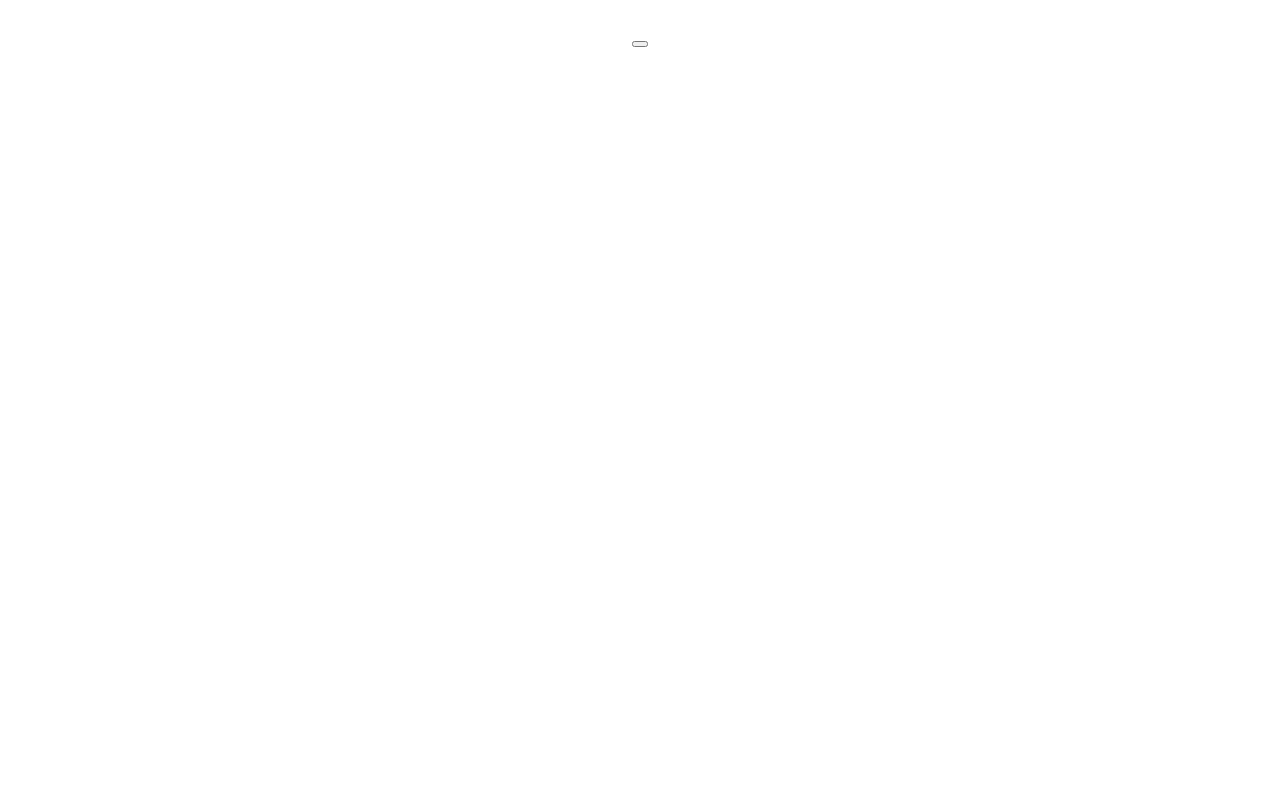
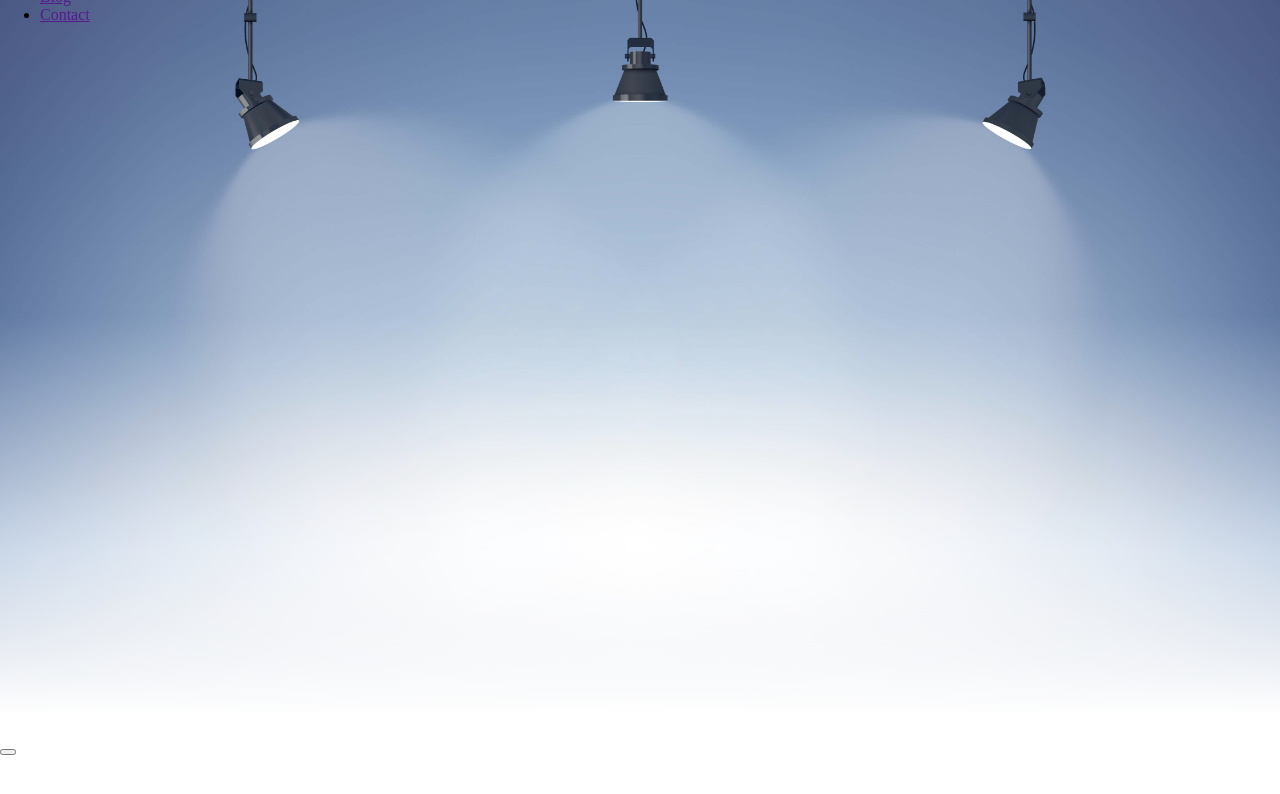
Before and after one commit to robindkns/ProjetCSSResponsive, a plain HTML site: page index.html in a window 1280 px wide. Drawn offline with Linux system fonts and the light colour scheme.

Commit message:
Ajout background image header

```diff
--- a/index.html
+++ b/index.html
@@ -8,7 +8,16 @@
 </head>
 <body>
     <header>
-        <nav></nav>
+        <nav>
+            <ul>
+                <li><a href="">Home</a></li>
+                <li><a href="">About</a></li>
+                <li><a href="">Portfolio</a></li>
+                <li><a href="">Testmonial</a></li>
+                <li><a href="">Blog</a></li>
+                <li><a href="">Contact</a></li>
+            </ul>
+        </nav>
         <div></div>
     </header>
     <section class="about">
--- a/public/css/style.css
+++ b/public/css/style.css
@@ -1,4 +1,16 @@
 html{
-    display: flex;
-    justify-content: center;
+    width: auto;
 }
+
+header{
+    background-image:linear-gradient(to bottom, transparent, transparent, white), url("../images/header.jpg");
+    background-size: cover;
+    height: 800px;
+    width: 100%;
+    margin-top: -100px;
+}
+
+body{
+    margin: 0;
+    width: auto;
+}
```
Also changed, not shown: public/images/analytics.svg (added), public/images/avatar2.jpg (added), public/images/avatar3.jpg (added), public/images/folio-1.jpg (added), public/images/folio-2.jpg (added), public/images/folio-3.jpg (added), public/images/header.jpg (added), public/images/img-1.jpg (added), public/images/img-2.jpg (added), public/images/man.png (added), public/images/pencil-case.svg (added), public/images/responsive.svg (added), public/images/scooter.svg (added), public/images/shipped.svg (added), 2 more files.
